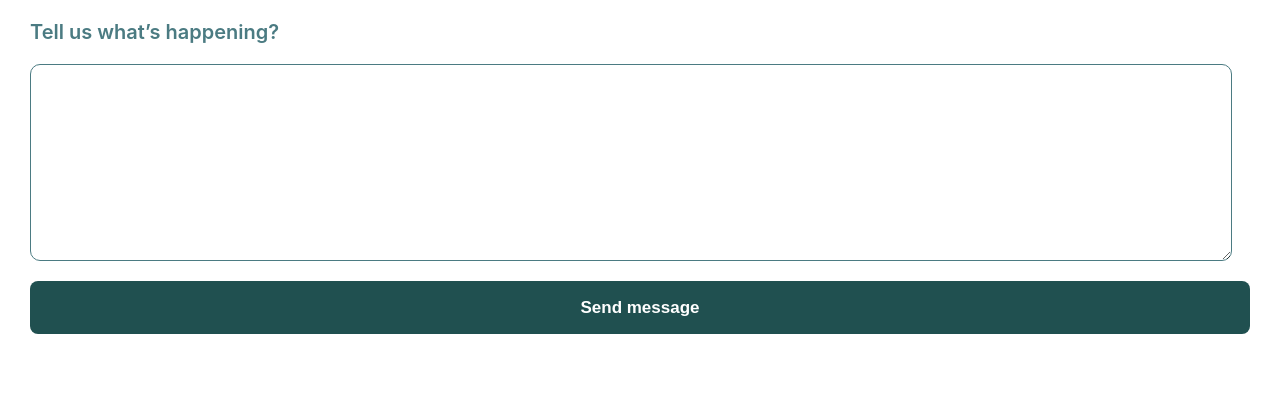
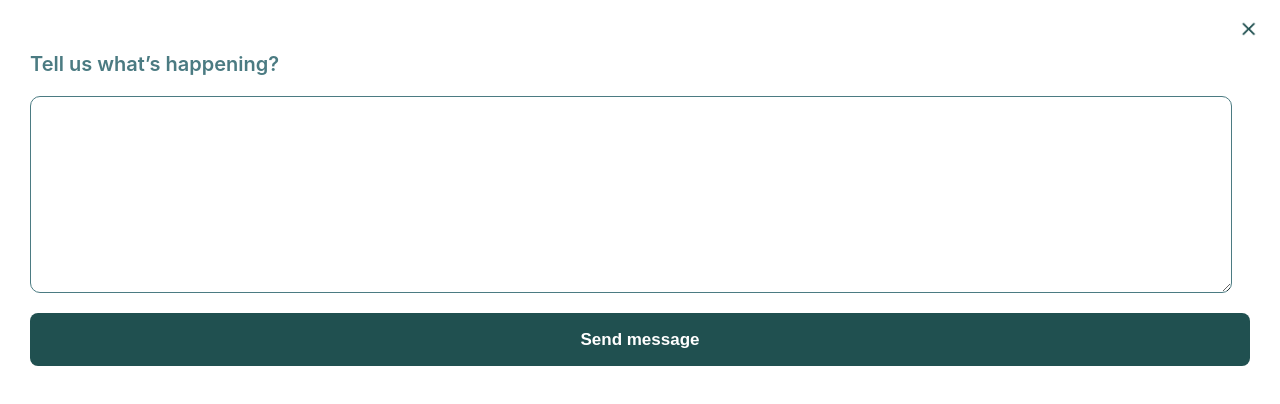
Before and after one commit to Kgayl008/ukg, a React (Create React App) app in the folder client /: page / in a window 1280 px wide. Shown: the top 404 px of the page. Built offline with nearby package versions, Linux system fonts and the light colour scheme.

Commit message:
finished style

```diff
--- a/client /src/App.jsx
+++ b/client /src/App.jsx
@@ -1,9 +1,12 @@
 import './App.scss';
+import Close from "../src/assets/icons/close.png"
+
 
 function App() {
     return (
         <>
           <div className='container'>
+          <img src={Close} alt=' close x icon' className='icon'/>
             <p className="title">Tell us what’s happening?</p>
             <form action="">
                 <textarea type="text" className='input'></textarea>
--- a/client /src/App.scss
+++ b/client /src/App.scss
@@ -1,4 +1,5 @@
 .title{
+    margin-top: 52px;
     color: #4B7B82;
     font-weight: 600;
     font-size: 20px;
@@ -24,3 +25,15 @@
     border: 1px solid #4B7B82;
     margin-bottom: 16px;
 }
+
+input:focus{
+    border: 2px solid #1A1C1E;
+}
+
+.icon{
+    height: 18px;
+    width: 18px;
+    position: absolute;
+    top: 20px;
+    right: 22px;
+}
```
Also changed, not shown: client /src/assets/icons/close.png (added), 1 other file (tests, documents, lock files or other folders).
